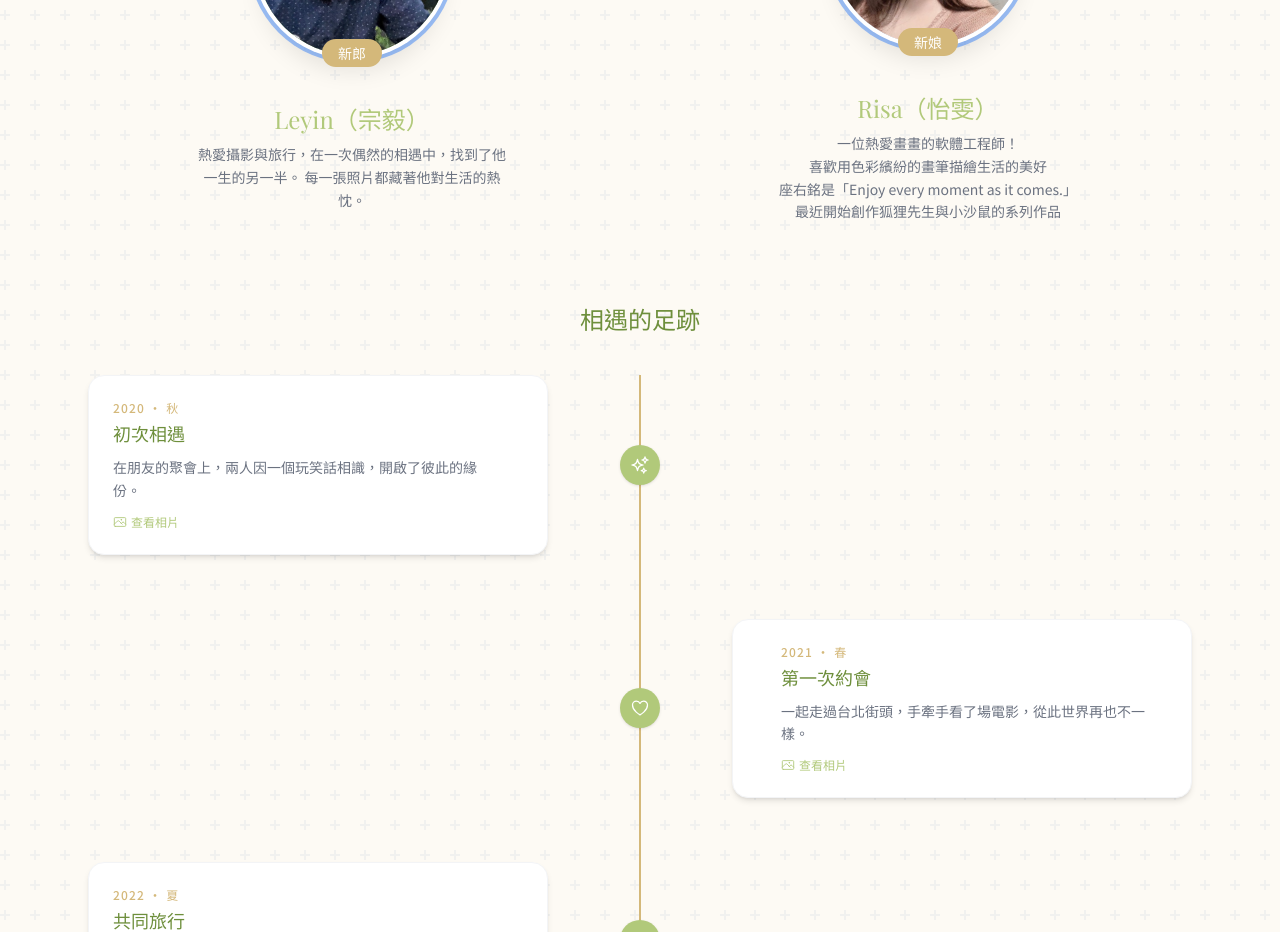
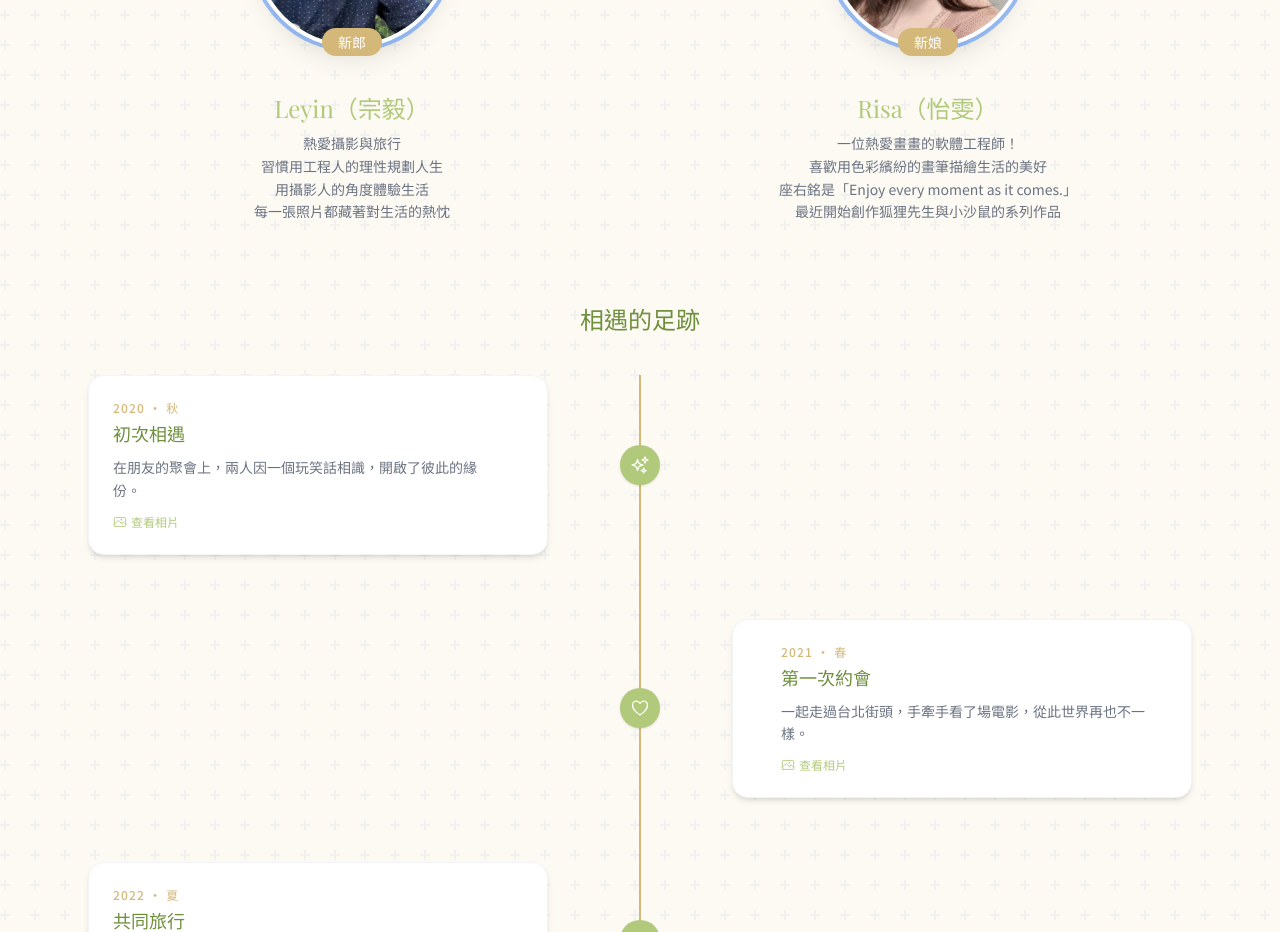
Before and after one commit to yiwunjhang/wedding, a Vue app: page / in a window 1280 px wide. Shown: the part 1240-2172 px from the top of the page. Built offline with nearby package versions, Linux system fonts and the light colour scheme; a web font is replaced by a local one.

Commit message:
feat: Add about content.

```diff
--- a/src/components/AboutSection.vue
+++ b/src/components/AboutSection.vue
@@ -29,8 +29,10 @@
           </div>
           <h3 class="font-serif text-2xl mt-6 mb-2" style="color:#B1C97A">Leyin（宗毅）</h3>
           <p class="text-gray-500 text-sm leading-relaxed max-w-xs mx-auto">
-            熱愛攝影與旅行，在一次偶然的相遇中，找到了他一生的另一半。
-            每一張照片都藏著他對生活的熱忱。
+            熱愛攝影與旅行<br/>
+            習慣用工程人的理性規劃人生<br/>
+            用攝影人的角度體驗生活<br/>
+            每一張照片都藏著對生活的熱忱
           </p>
         </div>
 
```
